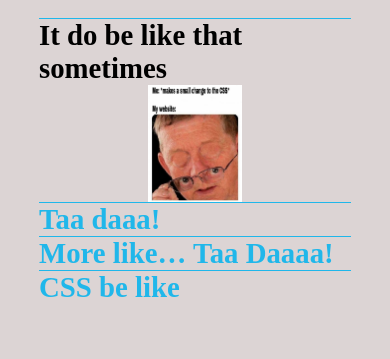
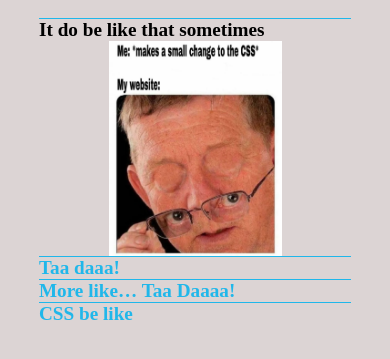
Before and after one commit to EugeneMusic/cssBayan, a plain HTML site: page index.html in a window 390 px wide. Shown: the part 81-440 px from the top of the page. Drawn offline with Linux system fonts and the light colour scheme.

Commit message:
feat: add 320px adaptive (Mon, March 13, 2023 02:30:01 AM)

```diff
--- a/style.css
+++ b/style.css
@@ -108,8 +108,24 @@ label {
     background-position: center;
 }
 
-@media (max-width: 820px) {
+@media (max-width: 830px) {
     .wrapper {
         width: 80vw;
     }
+    .label {
+        font-size: 160%;
+    }
 }
+
+@media (max-width: 520px) {
+    input:checked~label>.mem_content {
+        height: 55vw;
+    }
+
+    .card:hover .mem_content {
+        height: 55vw;
+    }
+    .label {
+        font-size: 120%;
+    }
+}
```
